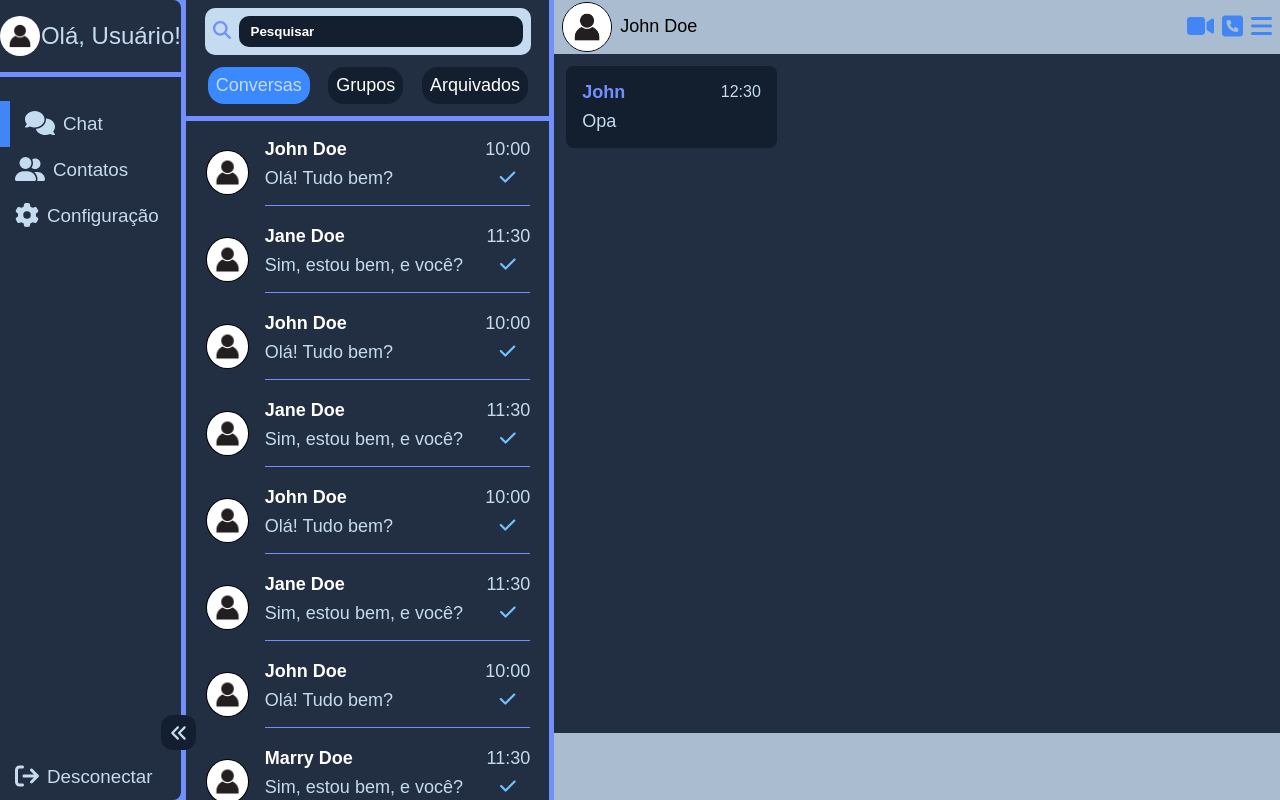
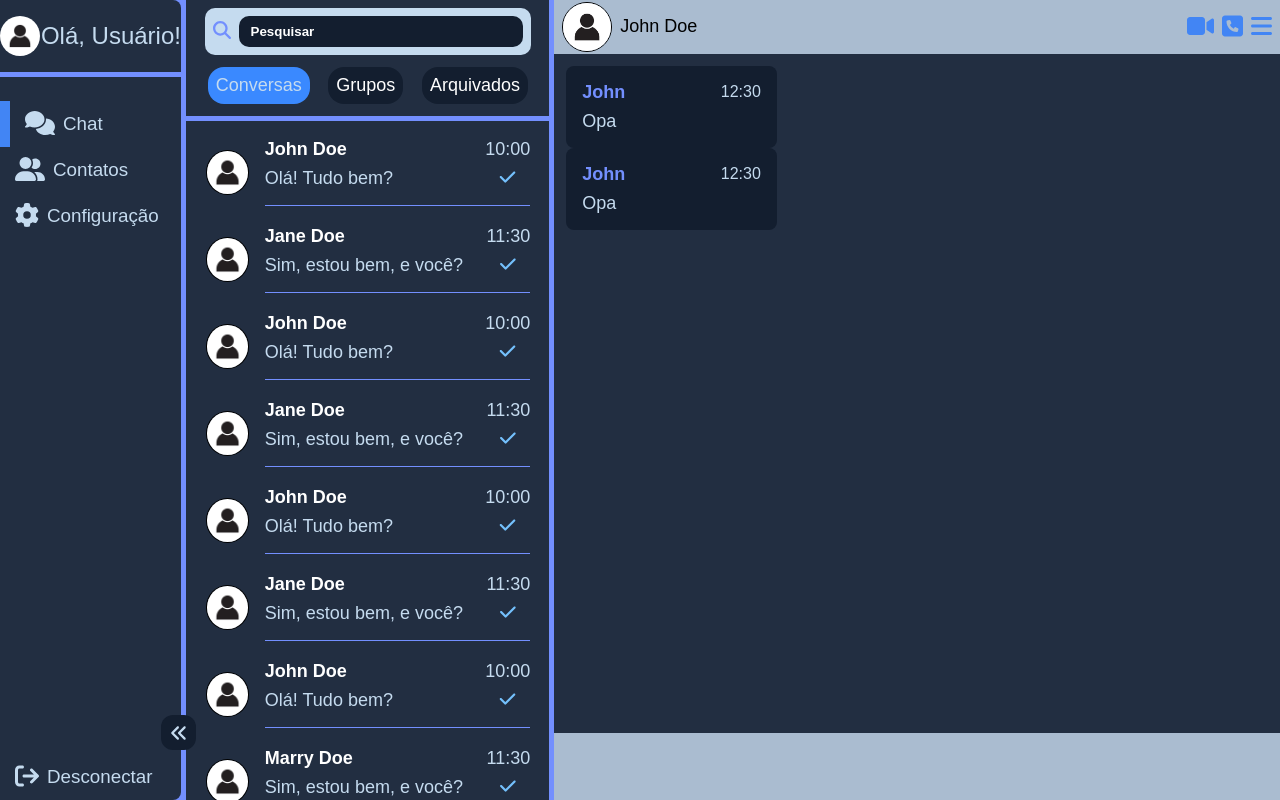
Before and after one commit to AdrielKlem/chatroom, a React (Vite) app: page / in a window 1280 px wide. Built offline with nearby package versions, Linux system fonts and the light colour scheme.

Commit message:
update messageItem

```diff
--- a/src/components/MessageItem/index.tsx
+++ b/src/components/MessageItem/index.tsx
@@ -4,11 +4,12 @@ interface Props {
     username: string
     message: string;
     time: string;
+    isSender?: boolean;
 }
 
-export function MessageItem({ username, message, time }: Props) {
+export function MessageItem({ username, message, time, isSender = false }: Props) {
     return (
-        <Container>
+        <Container isSender={isSender}>
             <HeaderBox>
                 <h4>{username}</h4>
                 <span>{time}</span>
--- a/src/components/MessageItem/styles.ts
+++ b/src/components/MessageItem/styles.ts
@@ -1,7 +1,7 @@
 import styled from "styled-components";
 
 export const Container = styled.div`
-    background-color: ${({ theme }) => theme.colors.secondaryBackground};
+    background-color: ${({ theme, isSender }) => isSender ? theme.colors.secondaryBackground : theme.colors.secondaryBackground};
 
     height: auto;
     max-width: 30%;
--- a/src/pages/Home/index.tsx
+++ b/src/pages/Home/index.tsx
@@ -167,6 +167,12 @@ export function Home() {
                             message="Opa"
                             time="12:30"
                         />
+                         <MessageItem
+                            isSender={true}
+                            username="John"
+                            message="Opa"
+                            time="12:30"
+                        />
                     </MainChat>
                     <FooterChat>
 
```
